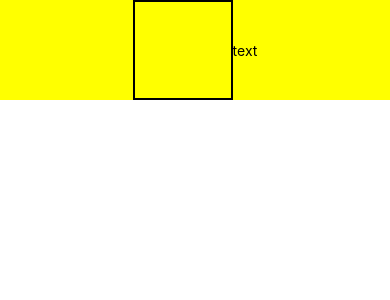
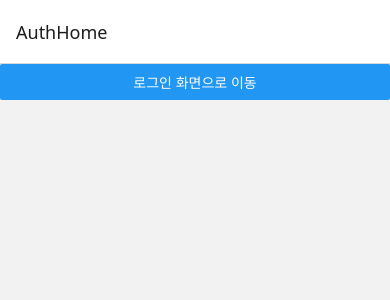
Before and after one commit to pilyeooong/PilyeooongApp, a React Native app: screen /AuthHome in a window 390 px wide. Shown: the top 300 px of the page. Built offline with nearby package versions, Linux system fonts and the light colour scheme.

Commit message:
add. react navigation

```diff
--- a/App.tsx
+++ b/App.tsx
@@ -1,41 +1,34 @@
 import React from 'react';
-import {
-  View,
-  StyleSheet,
-  Text,
-  Button,
-  TextInput,
-  SafeAreaView,
-} from 'react-native';
+import { StyleSheet } from 'react-native';
+import { NavigationContainer } from '@react-navigation/native';
+import AuthStackNavigator from './src/navigation/AuthStackNavigator';
 
 function App() {
   return (
-    <SafeAreaView style={styles.container}>
-      <View style={styles.inputContainer}>
-        <TextInput style={styles.input} />
-        <Text>text</Text>
-      </View>
-    </SafeAreaView>
+    <NavigationContainer>
+      <AuthStackNavigator />
+    </NavigationContainer>
   );
 }
 
 const styles = StyleSheet.create({
   container: {
-    backgroundColor: 'yellow',
+    flex: 1,
     // margin: '10%',
     // marginHorizontal: 10,
     // marginVertical: 10,
   },
   input: {
+    flex: 1,
     borderWidth: 2,
     borderColor: 'black',
     height: 100,
     width: 100,
   },
   inputContainer: {
+    flex: 1,
     flexDirection: 'row',
     alignItems: 'center',
-    justifyContent: 'center',
   },
 });
 
--- a/index.js
+++ b/index.js
@@ -2,8 +2,10 @@
  * @format
  */
 
-import {AppRegistry} from 'react-native';
+import { AppRegistry } from 'react-native';
 import App from './App';
-import {name as appName} from './app.json';
+import { name as appName } from './app.json';
+// Only import react-native-gesture-handler on native platforms
+import 'react-native-gesture-handler';
 
 AppRegistry.registerComponent(appName, () => App);
--- /dev/null
+++ b/src/navigation/AuthStackNavigator.tsx
@@ -0,0 +1,16 @@
+import { createStackNavigator } from '@react-navigation/stack';
+import AuthHomeScreen from '../screens/AuthHomeScreen';
+import LoginScreen from '../screens/LoginScreen';
+
+function AuthStackNavigator() {
+  const Stack = createStackNavigator();
+
+  return (
+    <Stack.Navigator>
+      <Stack.Screen name={'AuthHome'} component={AuthHomeScreen} />
+      <Stack.Screen name={'Login'} component={LoginScreen} />
+    </Stack.Navigator>
+  );
+}
+
+export default AuthStackNavigator;
--- /dev/null
+++ b/src/screens/AuthHomeScreen.tsx
@@ -0,0 +1,19 @@
+import React from 'react';
+import { Button, SafeAreaView, StyleSheet, View } from 'react-native';
+
+function AuthHomeScreen({ navigation }) {
+  return (
+    <SafeAreaView>
+      <View>
+        <Button
+          title="로그인 화면으로 이동"
+          onPress={() => navigation.navigate('Login')}
+        />
+      </View>
+    </SafeAreaView>
+  );
+}
+
+const styles = StyleSheet.create({});
+
+export default AuthHomeScreen;
--- /dev/null
+++ b/src/screens/LoginScreen.tsx
@@ -0,0 +1,14 @@
+import { StyleSheet, Text, View } from 'react-native';
+import React from 'react';
+
+function LoginScreen() {
+  return (
+    <View>
+      <Text>login screen</Text>
+    </View>
+  );
+}
+
+const styles = StyleSheet.create({});
+
+export default LoginScreen;
```
Also changed, not shown: package.json (+7 -1 lines), 3 other files (tests, documents, lock files or other folders).
